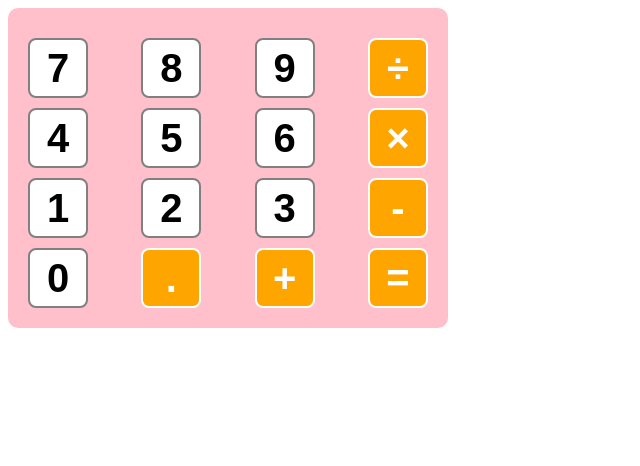
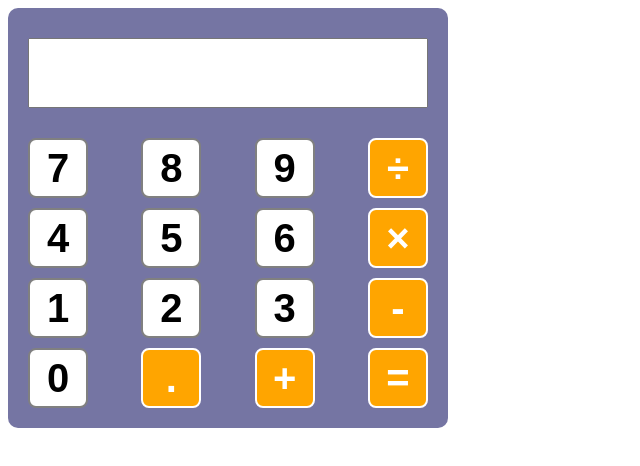
Before and after one commit to Pradnya-55/calculator-app, a plain HTML site: page index.html in a window 1280 px wide. Shown: the whole page, without its empty margins (0-640 px from the left). Drawn offline with Linux system fonts and the light colour scheme.

Commit message:
Add files via upload

```diff
--- a/index.html
+++ b/index.html
@@ -4,9 +4,10 @@
         <style>
             .calculator-container{
                 width: 400px;
-                background-color: pink;
+                background-color: #7575a3;
                 padding: 20px;
                 border-radius: 10px;
+
 
             }
 
@@ -34,11 +35,21 @@
                 color: white;
                 border: 2px solid white;
             }
+            .input-screen{
+                width: 100%;
+                height:70px;
+                margin-bottom: 20px;
+                font-size: 70px;
+            }
 
         </style>
     </head>
     <body>
         <div class="calculator-container">
+            <div class="row">
+                <input type="text"id="input" class="input-screen"/>
+
+            </div>
             <div class="row">
                 <button class="btn">7</button>
                 <button class="btn">8</button>
```
